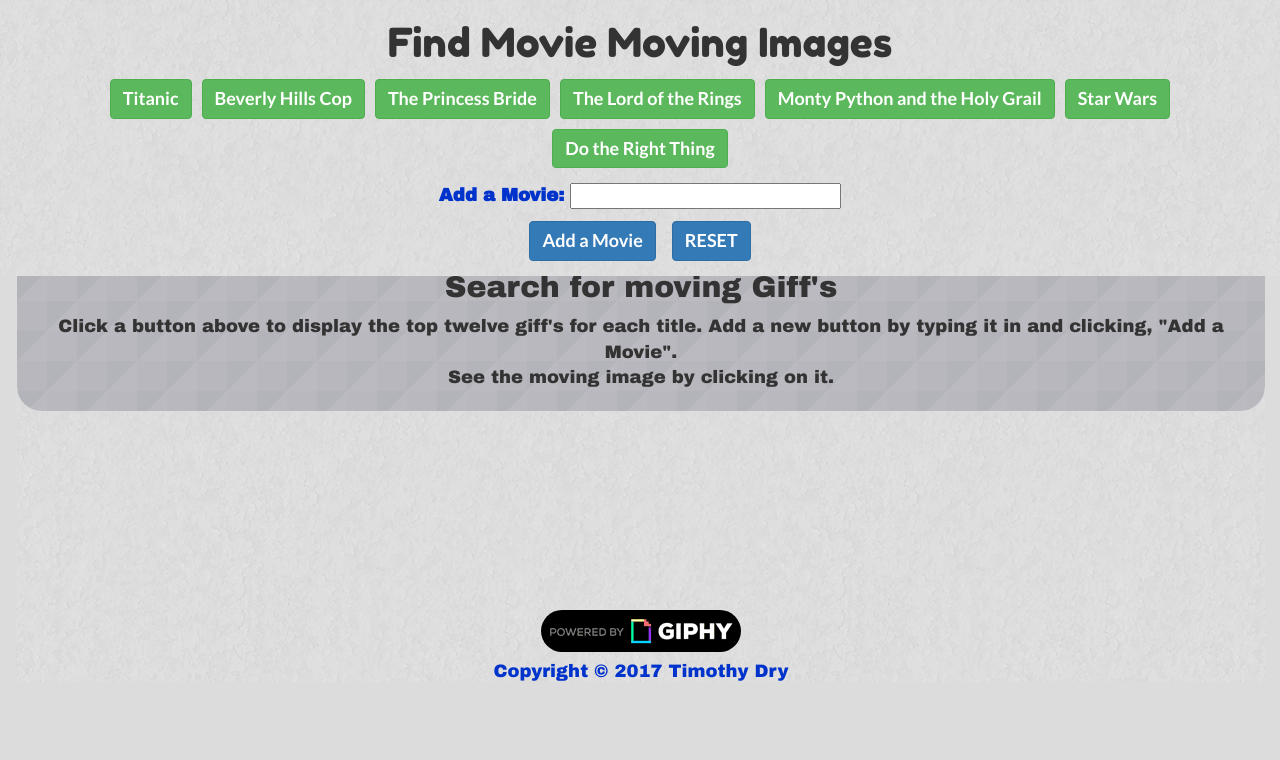
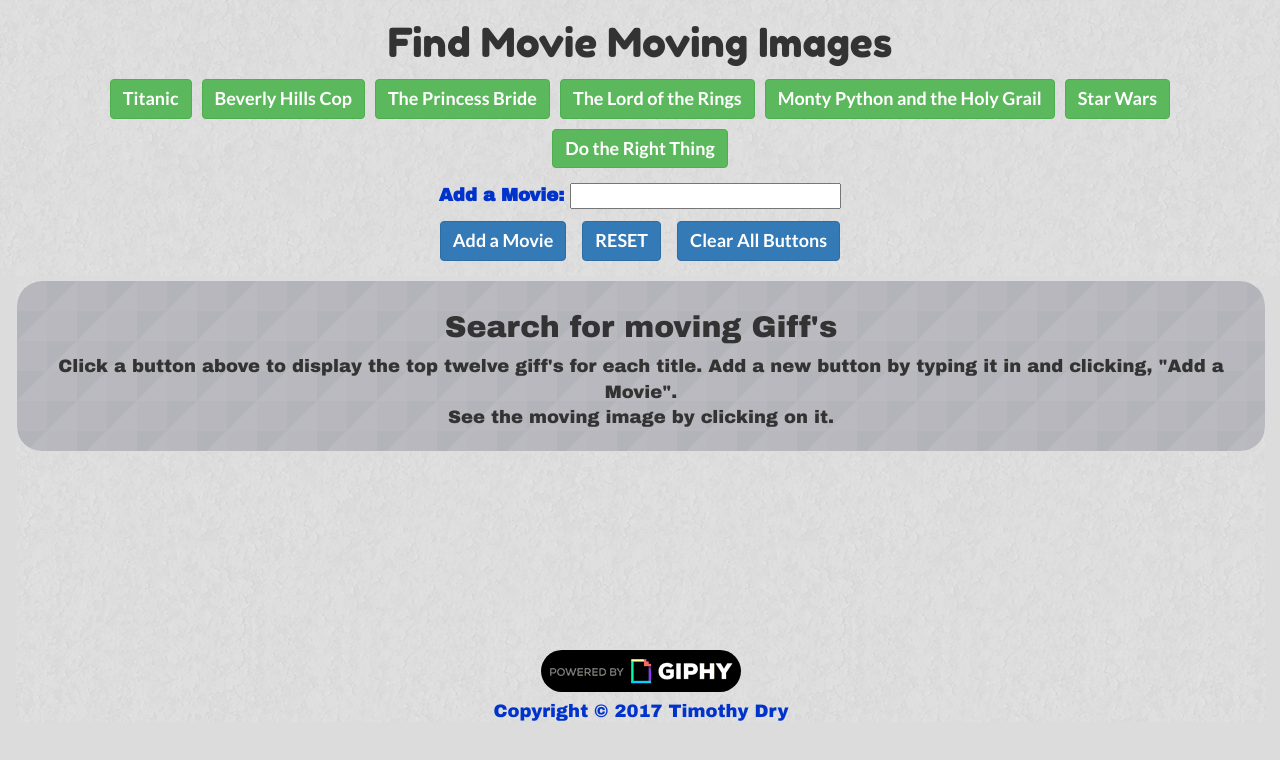
Before and after one commit to dryguy99/GiphyApi, a PHP site: page / in a window 1280 px wide. Shown: the top 760 px of the page. Run offline with PHP 8.4, Linux system fonts and the light colour scheme; some libraries are stand-ins or nearby versions.

Commit message:
added a clear all buytton

```diff
--- a/assets/css/style.css
+++ b/assets/css/style.css
@@ -60,7 +60,7 @@ p {
 }
 .tablesect {
 	position: absolute;
-	top: 240px;
+	top: 280px;
 	left: 1px;
 }
 .myfooter {
--- a/assets/javascript/app.js
+++ b/assets/javascript/app.js
@@ -10,17 +10,13 @@ var movieArray = ["Titanic", "Beverly Hills Cop", "The Princess Bride", "The Lor
 
 function displayGiff() {
 
-       console.log(this);
        var title = $(this).attr('data-name');
        var queryURL = "http://api.giphy.com/v1/gifs/search?q=" + title + "&api_key=dc6zaTOxFJmzC&limit=12";
 $.ajax({
       url: queryURL,
       method: 'GET'
     }).done(function(response) {
-    	//document.write(response.data[1]);
-      console.log(response.data[0]);
-      //console.log(response.data[0].user.display_name);
-      var j = 0;
+
       for (i=0; i < 12; i++) {
       	//Generate the images with the links for moving and still images embeded
         $("#display"+ i).html("<img src='" + response.data[i].images.fixed_height_still.url + "'" +
@@ -29,7 +25,9 @@ $.ajax({
         						"data='still' class='image'>");
         // put ratings in upper case letters
         var y = response.data[i].rating.toUpperCase();
+        // add rating above image
         $("#rating"+ i).html("<h3>Rating: " + y + "</h3>");
+        // add original url and link to open in another window below image
         $("#title"+ i).html("<h5><a href='"+response.data[i].images.original.url+"' target='_blank'>"+ response.data[i].images.original.url + "</h5>");
       }
     });
@@ -82,25 +80,29 @@ $(document).ready(function () {
 
     	// This line grabs the input from the textbox
     	var movie = $("#movie-input").val().trim();
-    	console.log(movie);;
-    	if (movie === "") {    	}
-    	else {
 
-    	// The movie from the textbox is then added to our array
-    	movieArray.push(movie);
+    	// if nothing is inputed do nothing
+    	if (!(movie === "")) {
+    		// The movie from the textbox is then added to our array
+    		movieArray.push(movie);
+    		// Calling renderButtons which handles the processing of our movie array
+			renderButtons();
+			$('#movie-input').val(""); // clear input field
+    		}
+     });
 
-    	// Calling renderButtons which handles the processing of our movie array
-		renderButtons();
-		$('#movie-input').val("");
-    	}
-
-     });
 	// on click events to display the giff and
 	// switch the still giff for the moving giff and back
 	$(document).on("click", ".movie", displayGiff);
 	$(document).on("click", ".image", switchImage);
 	$("#reset").on("click", function () {
+		event.preventDefault();
 		movieArray = ["Titanic", "Beverly Hills Cop", "The Princess Bride", "The Lord of the Rings", "Monty Python and the Holy Grail", "Star Wars", "Do the Right Thing"];
 		renderButtons();
 	});
+	$("#resetall").on("click", function () {
+		event.preventDefault();
+		movieArray = [];
+		renderButtons();
+	});
 });
--- a/index.html
+++ b/index.html
@@ -28,6 +28,7 @@
      				<span>
      					<input id="addmovie" type="submit" class="btn btn-md btn-primary topsect" value="Add a Movie">
      					<input id="reset" type="submit" class="btn btn-md btn-primary topsect" value="RESET">
+     					<input id="resetall" type="submit" class="btn btn-md btn-primary topsect" value="Clear All Buttons">
      				</span>
 				</h4>
    			</form>
```
